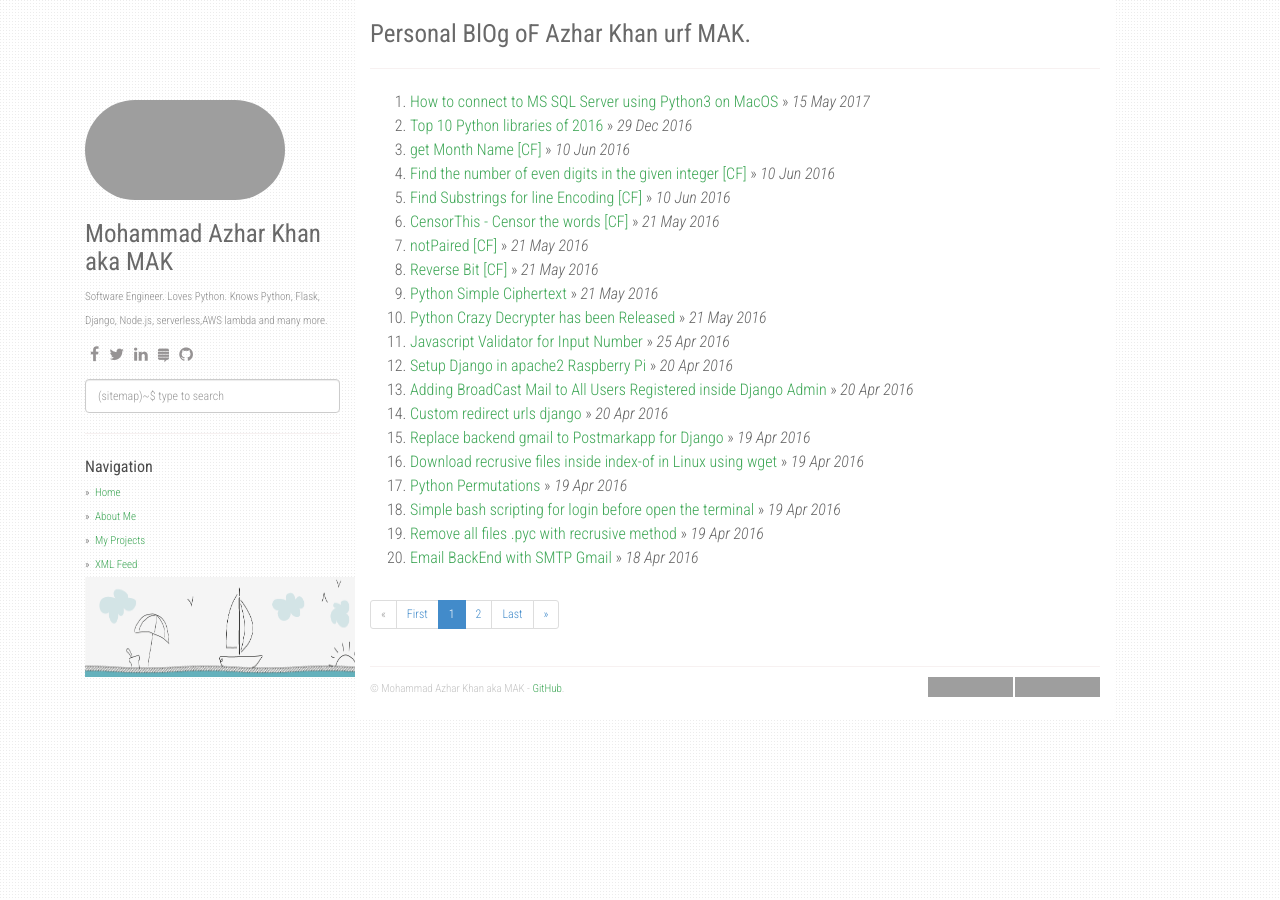
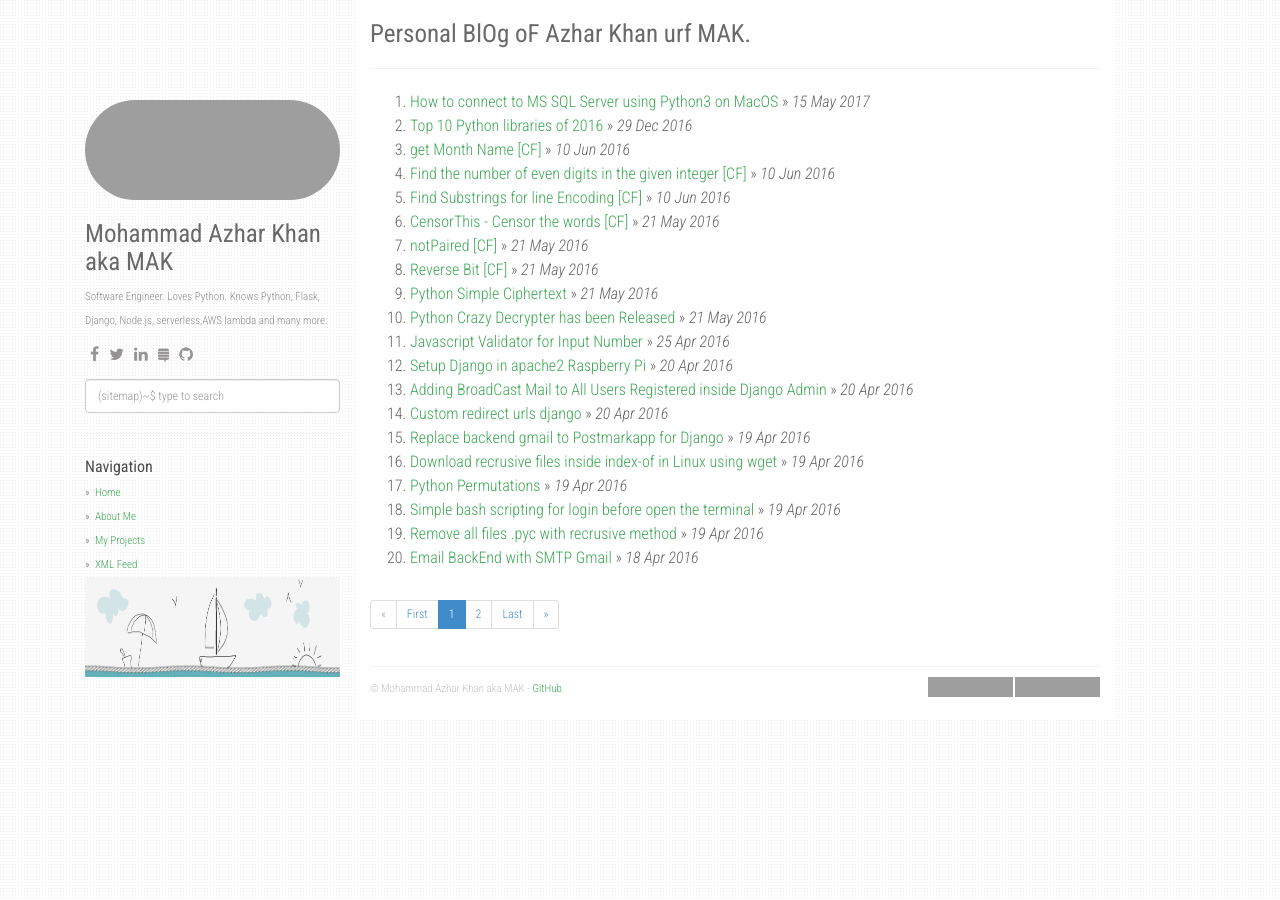
Before and after one commit to agusmakmun/agusmakmun.github.io, a Jekyll site: the page built from index.html, in a window 1280 px wide. Built offline with Jekyll 4.4.1, drawn with Linux system fonts in a browser that asks for light colours; nearby versions of some CDN libraries; the list of posts is cut into pages by our own code; grey boxes are pictures that could not be loaded.

Commit message:
Image width set 100%

```diff
--- a/_layouts/default.html
+++ b/_layouts/default.html
@@ -114,7 +114,7 @@
     <div class="container">
       <div class="col-sm-3">
         <div class="fixed-condition">
-          <a href="/"><img class="profile-avatar" src="{{ site.avatar_url }}" height="100px" width="200px" /></a>
+          <a href="/"><img class="profile-avatar" src="{{ site.avatar_url }}" height="100px" width=100% /></a>
           <h1 class="author-name">{{ site.author }}</h1>
           {% if site.about %}
             <div class="profile-about">
@@ -140,7 +140,7 @@
               <li><a class="about" href="{{ i.url }}">{{ i.text }}</a></li>
             {% endfor %}
           </ul>
-          <img src="{{ site.leftfooter_url }}" height="100px" width="300px" />
+          <img src="{{ site.leftfooter_url }}" height="100px" width=100% />
         </div>
         <!-- end /.fixed-condition -->
       </div>
```
